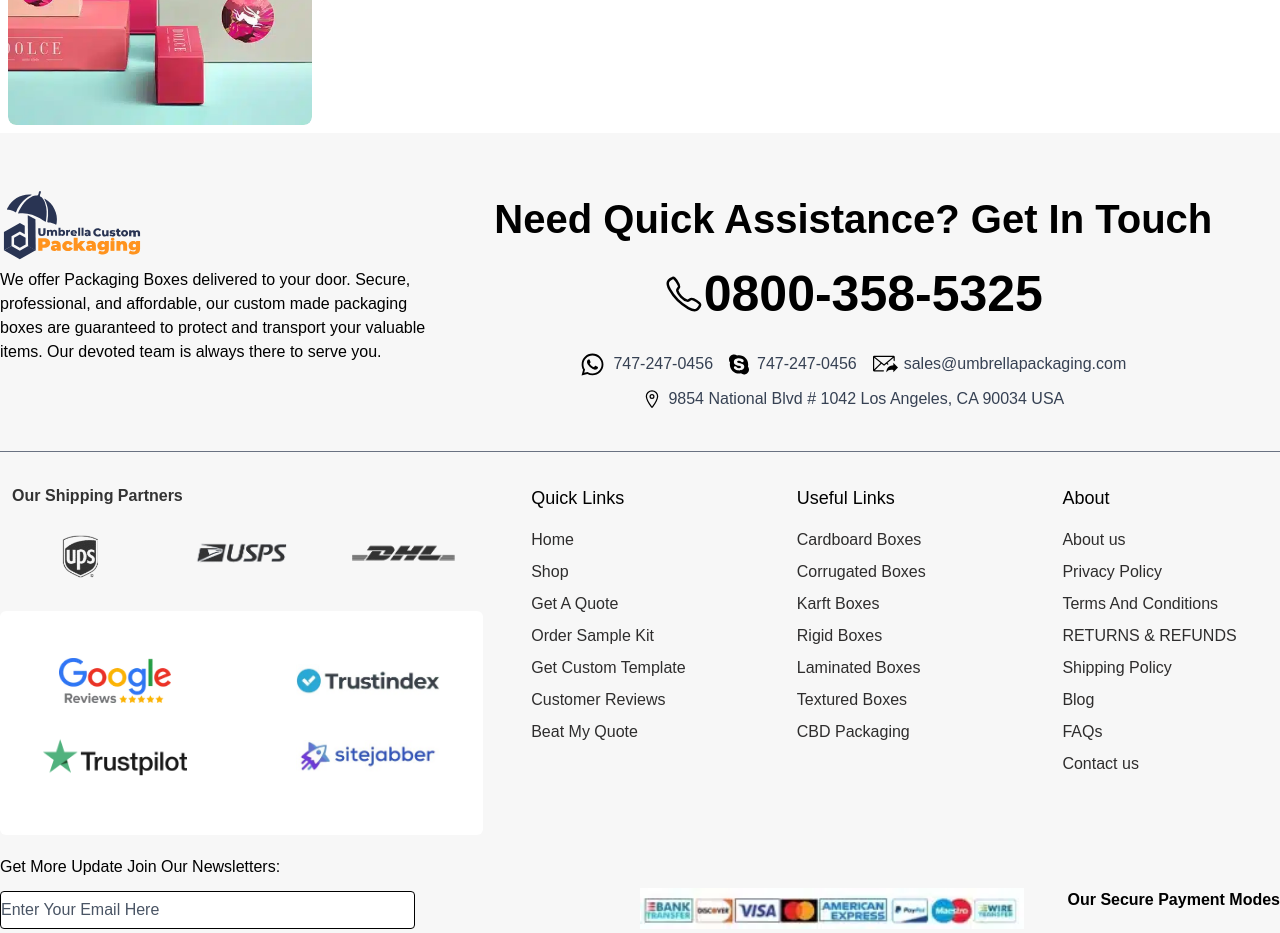
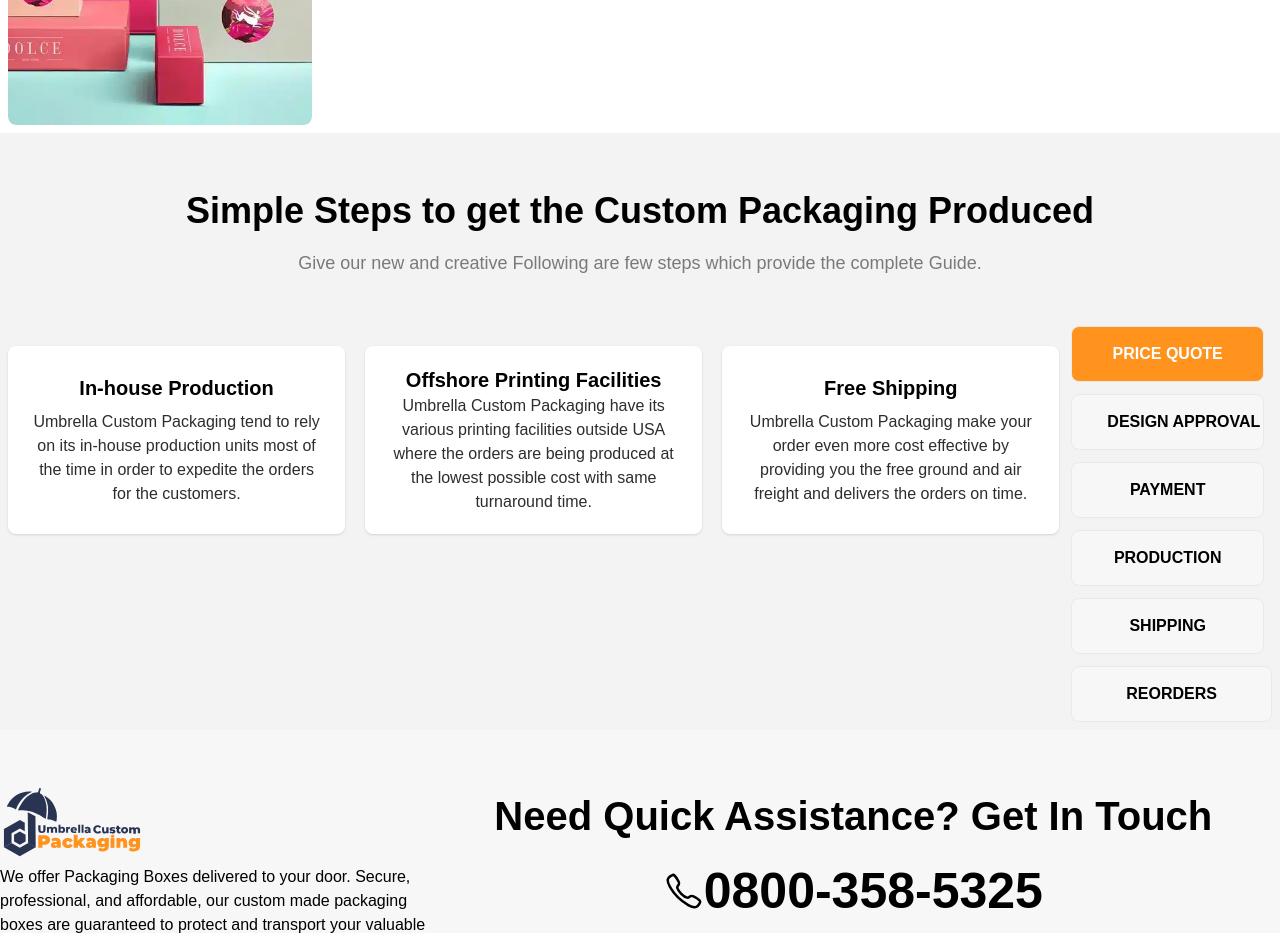
Before and after one commit to talhacodess/umbrellauk, a React (Vite) app in the folder umbrellauk/: page / in a window 1280 px wide. Shown: the part 7240-8173 px from the top of the page. Built offline with nearby package versions, Linux system fonts and the light colour scheme.

Commit message:
simple steps

```diff
--- /dev/null
+++ b/umbrellauk/components/SimpleSteps.jsx
@@ -0,0 +1,158 @@
+import React from 'react'
+import Button from './Button';
+import { useState } from 'react';
+import em1 from '../src/assets/em1.webp'
+import em2 from '../src/assets/em2.webp'
+import em3 from '../src/assets/em3.webp'
+import d1 from '../src/assets/d1.webp'
+import d2 from '../src/assets/d2.webp'
+import d3 from '../src/assets/d3.webp'
+import s1 from '../src/assets/s1.webp'
+import s2 from '../src/assets/s2.webp'
+import s3 from '../src/assets/s3.webp'
+import g1 from '../src/assets/g1.webp'
+import g2 from '../src/assets/g2.webp'
+import g3 from '../src/assets/g3.webp'
+import u1 from '../src/assets/u1.webp'
+import u2 from '../src/assets/u2.webp'
+import u3 from '../src/assets/u3.webp'
+import h1 from '../src/assets/h1.webp'
+import h2 from '../src/assets/h2.webp'
+import h3 from '../src/assets/h3.webp'
+
+
+
+function SimpleSteps() {
+    const [activeTab, setActiveTab] = useState(0);
+
+
+    {/** Tabs Material Guide Start */ }
+    const tabs = [
+        <h4 className="uppercase text-[16px] font-bold">Price Quote</h4>,
+        <h4 className="uppercase text-[16px] font-bold">Design Approval</h4>,
+        <h4 className="uppercase text-[16px] font-bold">Payment</h4>,
+        <h4 className="uppercase text-[16px] font-bold">Production</h4>,
+        <h4 className="uppercase text-[16px] font-bold">Shipping</h4>,
+        <h4 className="uppercase text-[16px] font-bold">Reorders</h4>,
+    ]
+
+
+    const contents = [
+      <div className='grid md:grid-cols-3 grid-cols-1 gap-5'>
+                <div className='flex flex-col justify-evenly items-center bg-[#fff] rounded-[8px] p-5 shadow hover:shadow-2xl'>
+
+                    <h3 className='text-xl font-bold'>In-house Production</h3>
+                    <p className='text-[16px] text-[#2E2D2D] font-[400] text-center'>Umbrella Custom Packaging tend to rely on its in-house production units most of the time in order to expedite the orders for the customers.</p>
+                </div>
+                <div className='flex flex-col justify-evenly items-center bg-[#fff] rounded-[8px] p-5 shadow hover:shadow-2xl'>
+
+                    <h3 className='text-xl font-bold text-center text-nowrap'>Offshore Printing Facilities</h3>
+                    <p className='text-[16px] text-[#2E2D2D] font-[400] text-center'>Umbrella Custom Packaging have its various printing facilities outside USA where the orders are being produced at the lowest possible cost with same turnaround time.</p>
+                </div>
+                <div className='flex flex-col justify-evenly items-center bg-[#fff] rounded-[8px] p-5 shadow hover:shadow-2xl'>
+
+                    <h3 className='text-xl font-bold'>Free Shipping</h3>
+                    <p className='text-[16px] text-[#2E2D2D] font-[400] text-center'>Umbrella Custom Packaging make your order even more cost effective by providing you the free ground and air freight and delivers the orders on time.</p>
+                </div>
+
+            </div>,
+      <div className='grid md:grid-cols-3 grid-cols-1 gap-5'>
+                <div className='flex flex-col justify-evenly items-center bg-[#fff] rounded-[8px] p-5 shadow hover:shadow-2xl'>
+
+                    <h3 className='text-xl font-bold'>In-house Production</h3>
+                    <p className='text-[16px] text-[#2E2D2D] font-[400] text-center'>Umbrella Custom Packaging tend to rely on its in-house production units most of the time in order to expedite the orders for the customers.</p>
+                </div>
+                <div className='flex flex-col justify-evenly items-center bg-[#fff] rounded-[8px] p-5 shadow hover:shadow-2xl'>
+
+                    <h3 className='text-xl font-bold text-center text-nowrap'>Offshore Printing Facilities</h3>
+                    <p className='text-[16px] text-[#2E2D2D] font-[400] text-center'>Umbrella Custom Packaging have its various printing facilities outside USA where the orders are being produced at the lowest possible cost with same turnaround time.</p>
+                </div>
+                <div className='flex flex-col justify-evenly items-center bg-[#fff] rounded-[8px] p-5 shadow hover:shadow-2xl'>
+
+                    <h3 className='text-xl font-bold'>Free Shipping</h3>
+                    <p className='text-[16px] text-[#2E2D2D] font-[400] text-center'>Umbrella Custom Packaging make your order even more cost effective by providing you the free ground and air freight and delivers the orders on time.</p>
+                </div>
+
+            </div>,
+      <div className='grid md:grid-cols-3 grid-cols-1 gap-5'>
+                <div className='flex flex-col justify-evenly items-center bg-[#fff] rounded-[8px] p-5 shadow hover:shadow-2xl'>
+
+                    <h3 className='text-xl font-bold'>In-house Production</h3>
+                    <p className='text-[16px] text-[#2E2D2D] font-[400] text-center'>Umbrella Custom Packaging tend to rely on its in-house production units most of the time in order to expedite the orders for the customers.</p>
+                </div>
+                <div className='flex flex-col justify-evenly items-center bg-[#fff] rounded-[8px] p-5 shadow hover:shadow-2xl'>
+
+                    <h3 className='text-xl font-bold text-center text-nowrap'>Offshore Printing Facilities</h3>
+                    <p className='text-[16px] text-[#2E2D2D] font-[400] text-center'>Umbrella Custom Packaging have its various printing facilities outside USA where the orders are being produced at the lowest possible cost with same turnaround time.</p>
+                </div>
+                <div className='flex flex-col justify-evenly items-center bg-[#fff] rounded-[8px] p-5 shadow hover:shadow-2xl'>
+
+                    <h3 className='text-xl font-bold'>Free Shipping</h3>
+                    <p className='text-[16px] text-[#2E2D2D] font-[400] text-center'>Umbrella Custom Packaging make your order even more cost effective by providing you the free ground and air freight and delivers the orders on time.</p>
+                </div>
+
+            </div>,
+      <div className='grid md:grid-cols-3 grid-cols-1 gap-5'>
+                <div className='flex flex-col justify-evenly items-center bg-[#fff] rounded-[8px] p-5 shadow hover:shadow-2xl'>
+
+                    <h3 className='text-xl font-bold'>In-house Production</h3>
+                    <p className='text-[16px] text-[#2E2D2D] font-[400] text-center'>Umbrella Custom Packaging tend to rely on its in-house production units most of the time in order to expedite the orders for the customers.</p>
+                </div>
+                <div className='flex flex-col justify-evenly items-center bg-[#fff] rounded-[8px] p-5 shadow hover:shadow-2xl'>
+
+                    <h3 className='text-xl font-bold text-center text-nowrap'>Offshore Printing Facilities</h3>
+                    <p className='text-[16px] text-[#2E2D2D] font-[400] text-center'>Umbrella Custom Packaging have its various printing facilities outside USA where the orders are being produced at the lowest possible cost with same turnaround time.</p>
+                </div>
+                <div className='flex flex-col justify-evenly items-center bg-[#fff] rounded-[8px] p-5 shadow hover:shadow-2xl'>
+
+                    <h3 className='text-xl font-bold'>Free Shipping</h3>
+                    <p className='text-[16px] text-[#2E2D2D] font-[400] text-center'>Umbrella Custom Packaging make your order even more cost effective by providing you the free ground and air freight and delivers the orders on time.</p>
+                </div>
+
+            </div>,
+
+    ];
+    return (
+        <>
+
+            <div className='grid grid-cols-12 gap-3'>
+
+                  <div className=' md:col-span-10 col-span-12'>
+                    <div className="w-full mt-5">
+                        {contents && contents.map((content, index) => {
+                            if (activeTab === index) {
+                                return <div key={`${index}`}>{content}</div>
+                            }
+                            return null
+
+                        })}
+
+
+                    </div>
+                </div>
+
+                <div className=' md:col-span-2 col-span-12'>
+                    <div className='flex md:flex-col flex-row space-x-2  overflow-x-auto gap-3 justify-center'>
+                        {tabs.map((tab, index) => (
+                            <div>
+                                <Button onClick={() => setActiveTab(index)}
+                                    key={`${index}`}
+                                    className={`py-[15px] w-full whitespace-nowrap  px-[35px] border border-[#E9E9E9] rounded-lg ${activeTab === index ? 'bg-[#ff931e] text-white' : 'text-black bg-[#f7f7f7]'} hover:bg-[#293453] hover:text-[#fff] text-[fff]`} bgColor={'#fff'} textColor={'#000'} children={tab}
+                                />
+                            </div>
+                        ))}
+                    </div>
+
+                </div>
+
+
+            </div>
+
+
+
+
+        </>
+    )
+}
+
+export default SimpleSteps
--- a/umbrellauk/pages/home/Home.jsx
+++ b/umbrellauk/pages/home/Home.jsx
@@ -34,6 +34,7 @@
 import TemplateSlider from '../../components/TemplateSlider'
 import ProductionUnits from '../../components/ProductionUnits'
 import InspirationGallery from '../../components/InspirationGallery'
+import SimpleSteps from '../../components/SimpleSteps'
 
 const categories = [
   { title: "Window Boxes", img: windowboxes },
@@ -339,6 +340,19 @@
 
       </Container>
       {/**Inspiration end*/}
+      {/**Simple Steps Start*/}
+        <div className='bg-[#f3f3f3]'>
+        <Container>
+          <div className='text-center space-y-5 py-[50px]'>
+            <h2 className='sm:text-[36px] text-[25px] sm:leading-[40px] leading-[30px] font-semibold'>Simple Steps to get the Custom Packaging Produced</h2>
+            <p className='sm:text-[18px] text-[14px]  leading-[25px] font-normal text-[#7a7a7a]'>Give our new and creative Following are few steps which provide the complete Guide.</p>
+
+          </div>
+          <SimpleSteps/>
+        </Container>
+
+      </div>
+      {/**Simple Steps end*/}
 
 
 
```
